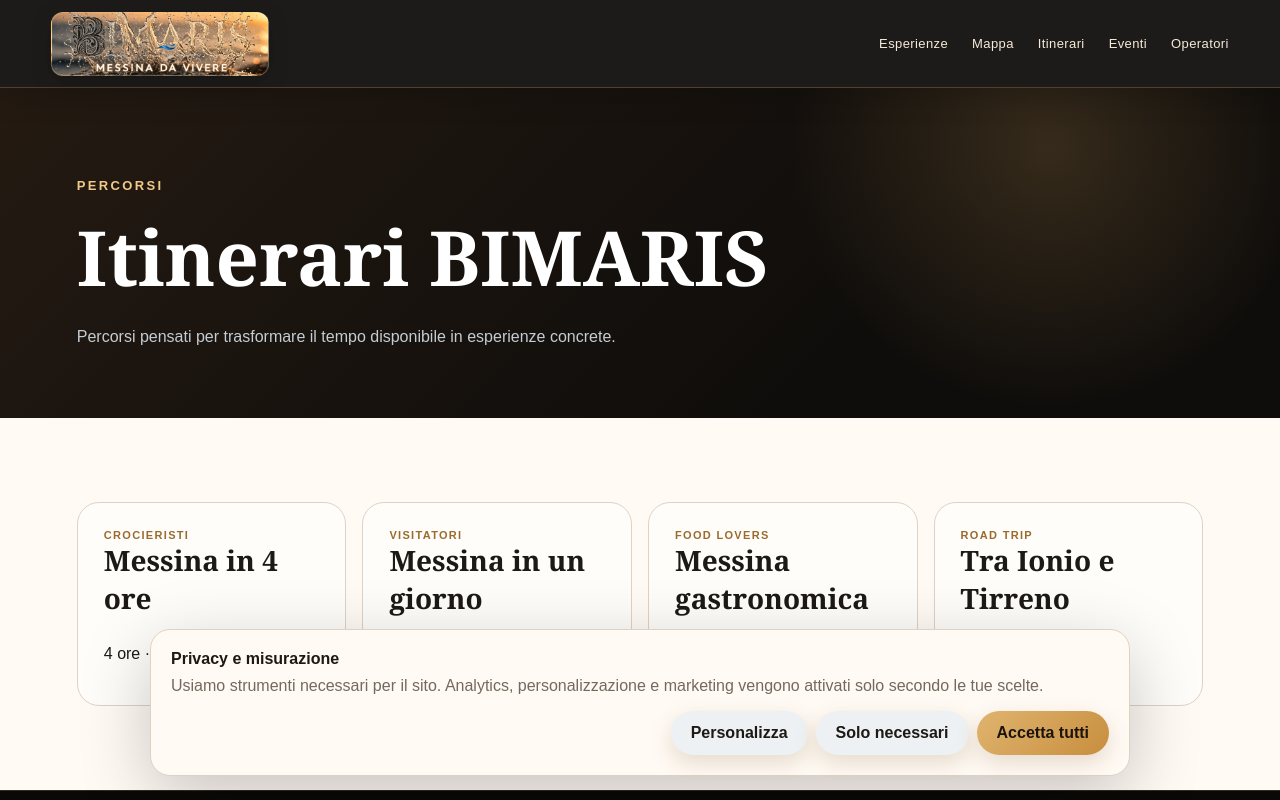
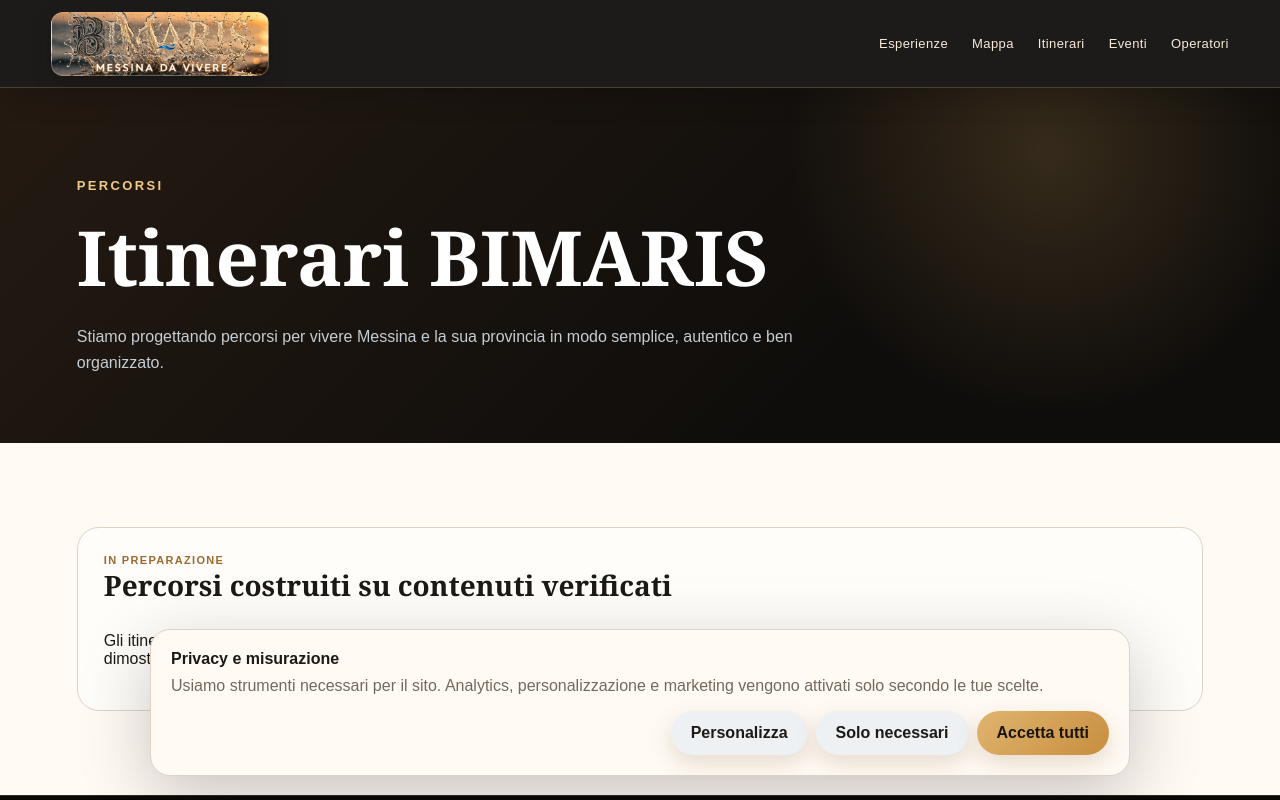
Before and after one commit to giovannibrunetto/bimaris-platform, a Next.js app in the folder apps/web/: page /itinerari in a window 1280 px wide. Shown: the top 800 px of the page. Built offline with nearby package versions, Linux system fonts and the light colour scheme.

Commit message:
Replace demo itineraries with transparent coming-soon copy

```diff
--- a/apps/web/app/itinerari/page.tsx
+++ b/apps/web/app/itinerari/page.tsx
@@ -1,2 +1,16 @@
-import { itineraries } from "@/data/mock";
-export default function ItinerariesPage(){return <><section className="page-hero"><div className="kicker">Percorsi</div><h1>Itinerari BIMARIS</h1><p>Percorsi pensati per trasformare il tempo disponibile in esperienze concrete.</p></section><section className="section"><div className="itinerary-grid">{itineraries.map(i=><div className="detail-panel" key={i.title}><div className="eyebrow">{i.target}</div><h3>{i.title}</h3><p>{i.duration} · {i.stops} tappe</p></div>)}</div></section></>}
+export default function ItinerariesPage(){
+  return <>
+    <section className="page-hero">
+      <div className="kicker">Percorsi</div>
+      <h1>Itinerari BIMARIS</h1>
+      <p>Stiamo progettando percorsi per vivere Messina e la sua provincia in modo semplice, autentico e ben organizzato.</p>
+    </section>
+    <section className="section">
+      <div className="detail-panel">
+        <div className="eyebrow">In preparazione</div>
+        <h3>Percorsi costruiti su contenuti verificati</h3>
+        <p>Gli itinerari saranno pubblicati progressivamente dopo la verifica di tappe, tempi, distanze e realtà coinvolte. Preferiamo non mostrare percorsi dimostrativi come se fossero già disponibili.</p>
+      </div>
+    </section>
+  </>;
+}
```
